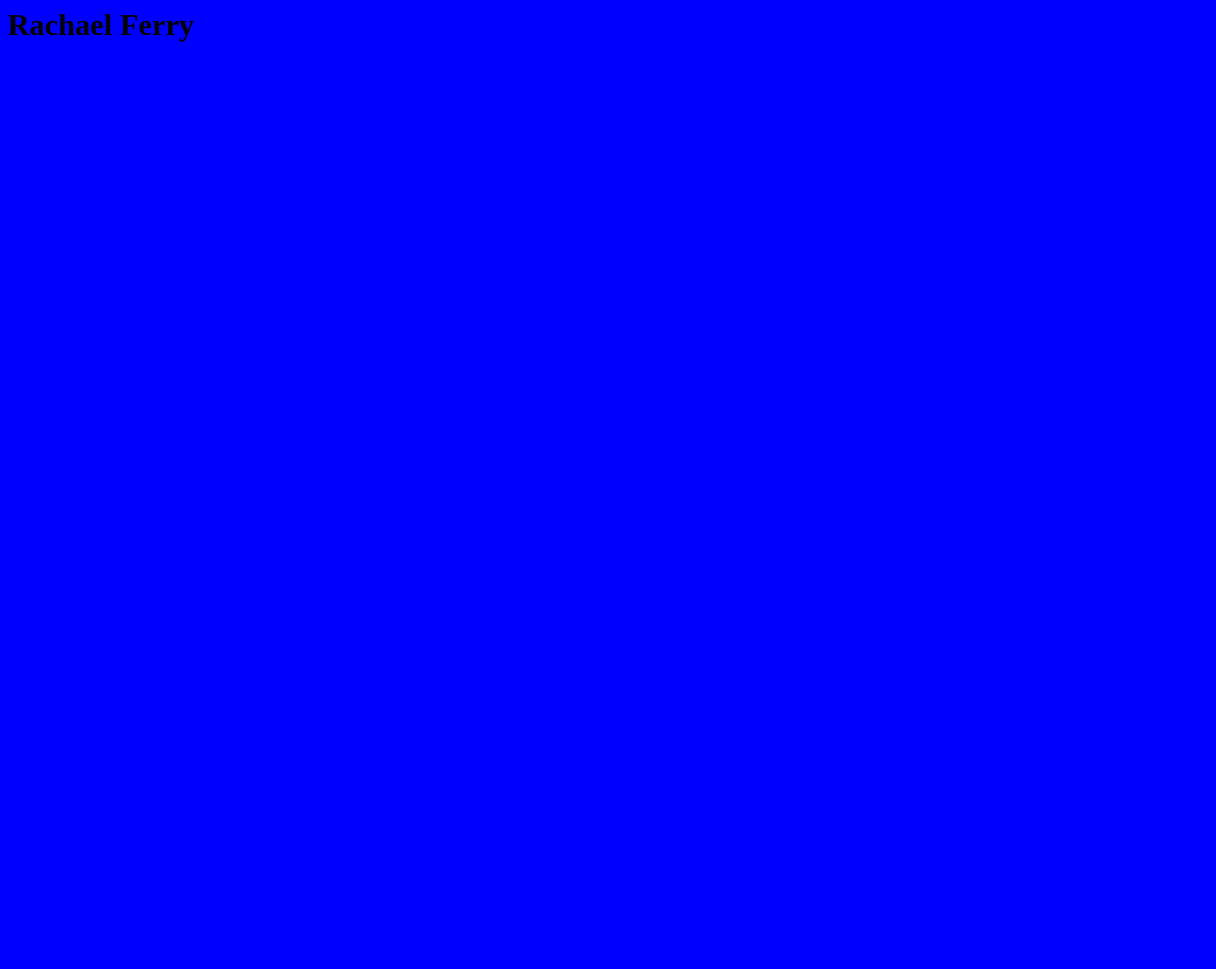
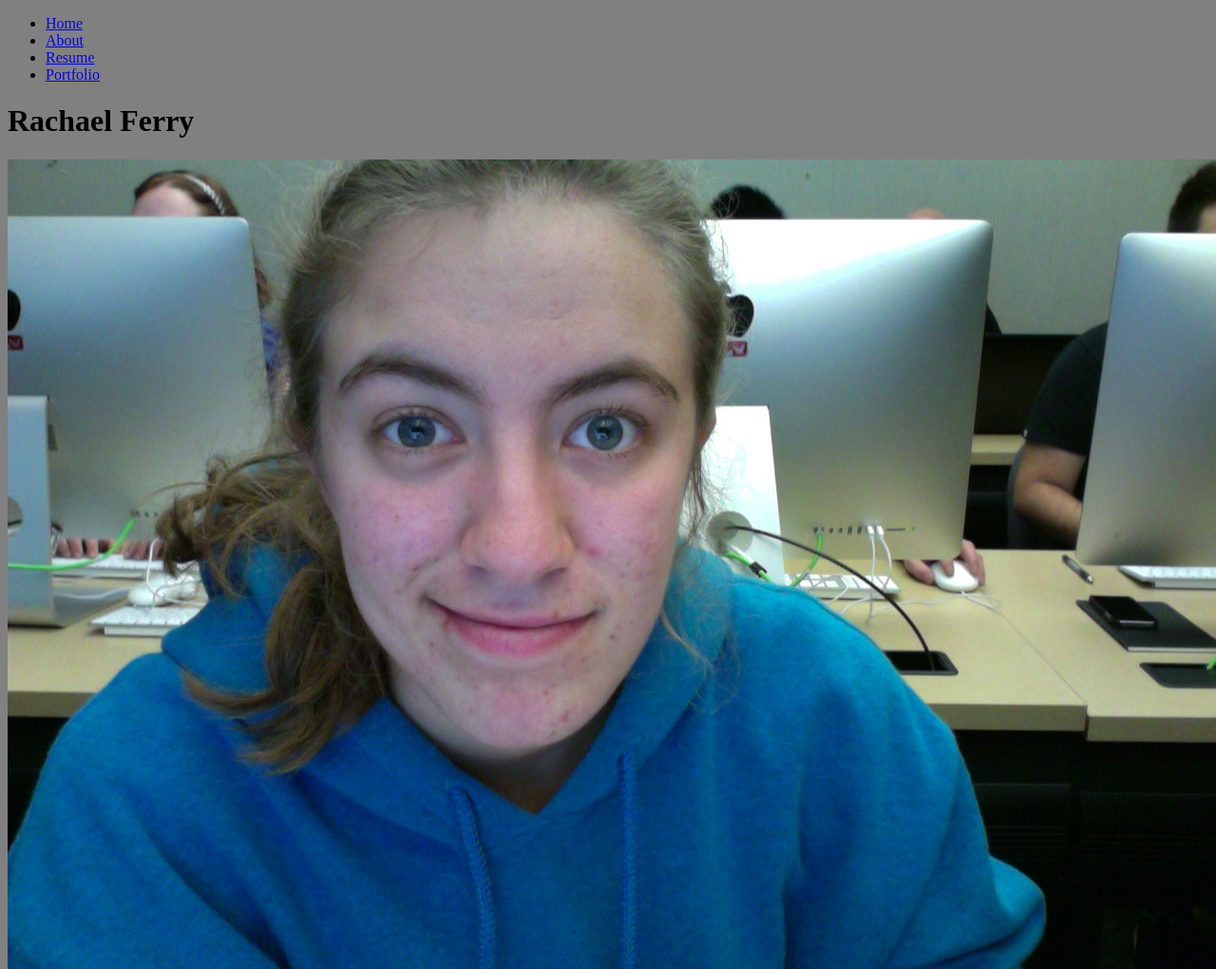
Before and after one commit to racnicfer/originalracnicfer.github.io, a plain HTML site: page index.html in a window 1280 px wide. Shown: the whole page at 95% size. Before the commit the page ends 800 px from the top, so only its background shows below. Drawn offline with Linux system fonts and the light colour scheme.

Commit message:
website starter and links

```diff
--- a/css/styles.css
+++ b/css/styles.css
@@ -1,2 +1,2 @@
-body { background: blue;
+body { background: grey;
 }
--- a/index.html
+++ b/index.html
@@ -1,5 +1,8 @@
-<html>
+<!DOCTYPE html>
+<html lang="en">
   <head>
+   <meta charset="UTF-8">
+    <title>Document</title>
 
     <link rel="stylesheet" href="css/styles.css" />
 
@@ -7,10 +10,17 @@
 
   <body>
 
+    <nav role='navigation'>
+  <ul>
+    <li><a href="index.html">Home</a></li>
+    <li><a href="about.html">About</a></li>
+    <li><a href="resume.html">Resume</a></li>
+    <li><a href="portfolio.html">Portfolio</a></li>
+  </ul>
+</nav>
 
   <h1>Rachael Ferry</h1>
-
-
+    <img src="img/me.jpg" />
 
   </body>
 </html>
```
Also changed, not shown: about.html (+14 -3 lines).
